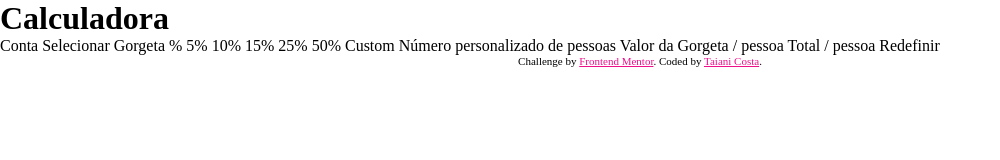
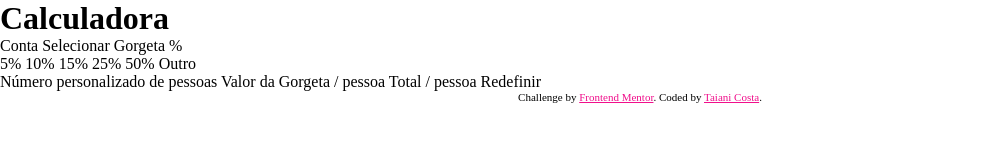
Before and after one commit to TaianiCosta/calculadora, a plain HTML site: page index.html in a window 1280 px wide. Shown: the whole page, without its empty margins (0-1000 px from the left). Drawn offline with Linux system fonts and the light colour scheme.

Commit message:
formatação do texto

```diff
--- a/index.html
+++ b/index.html
@@ -15,22 +15,24 @@
 
   <h1>Calculadora</h1>
 
-  Conta
+  <p1>Conta</p1>
 
-  Selecionar Gorgeta %
-  5%
-  10%
-  15%
-  25%
-  50%
-  Custom
+  <p1>Selecionar Gorgeta %</p1>
+  <div class="valor">
+    <botton1>5%</botton1>
+    <botton2>10%</botton2>
+    <botton3>15%</botton3>
+    <botton4>25%</botton4>
+    <botton5>50%</botton5>
+    <botton6>Outro</botton6>
+  </div>
 
-  Número personalizado de pessoas
+  <p1>Número personalizado de pessoas</p1>
 
-  Valor da Gorgeta
+<p2>Valor da Gorgeta</p2>
   / pessoa
 
-  Total
+<p2>Total</p2>
   / pessoa
 
   Redefinir
```
